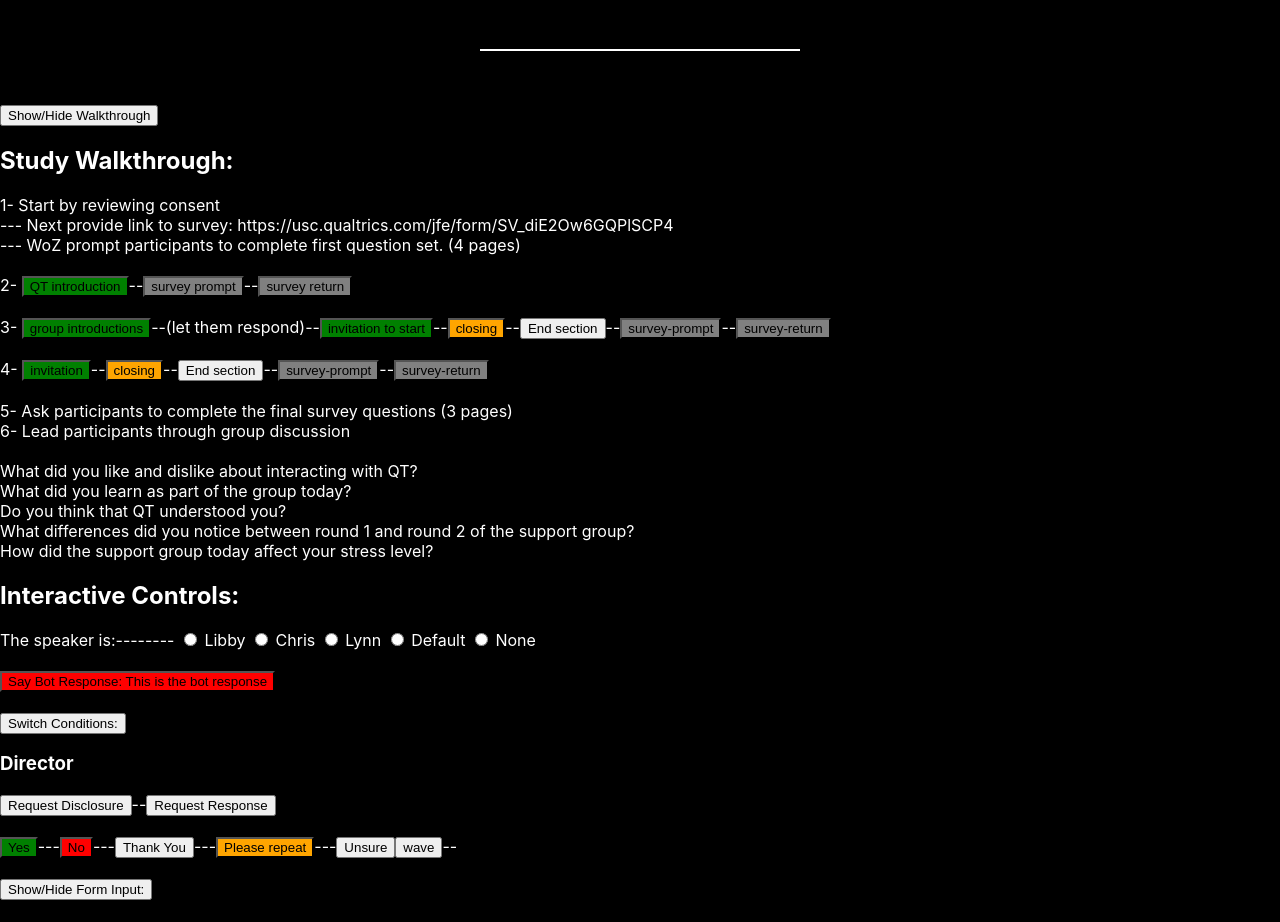
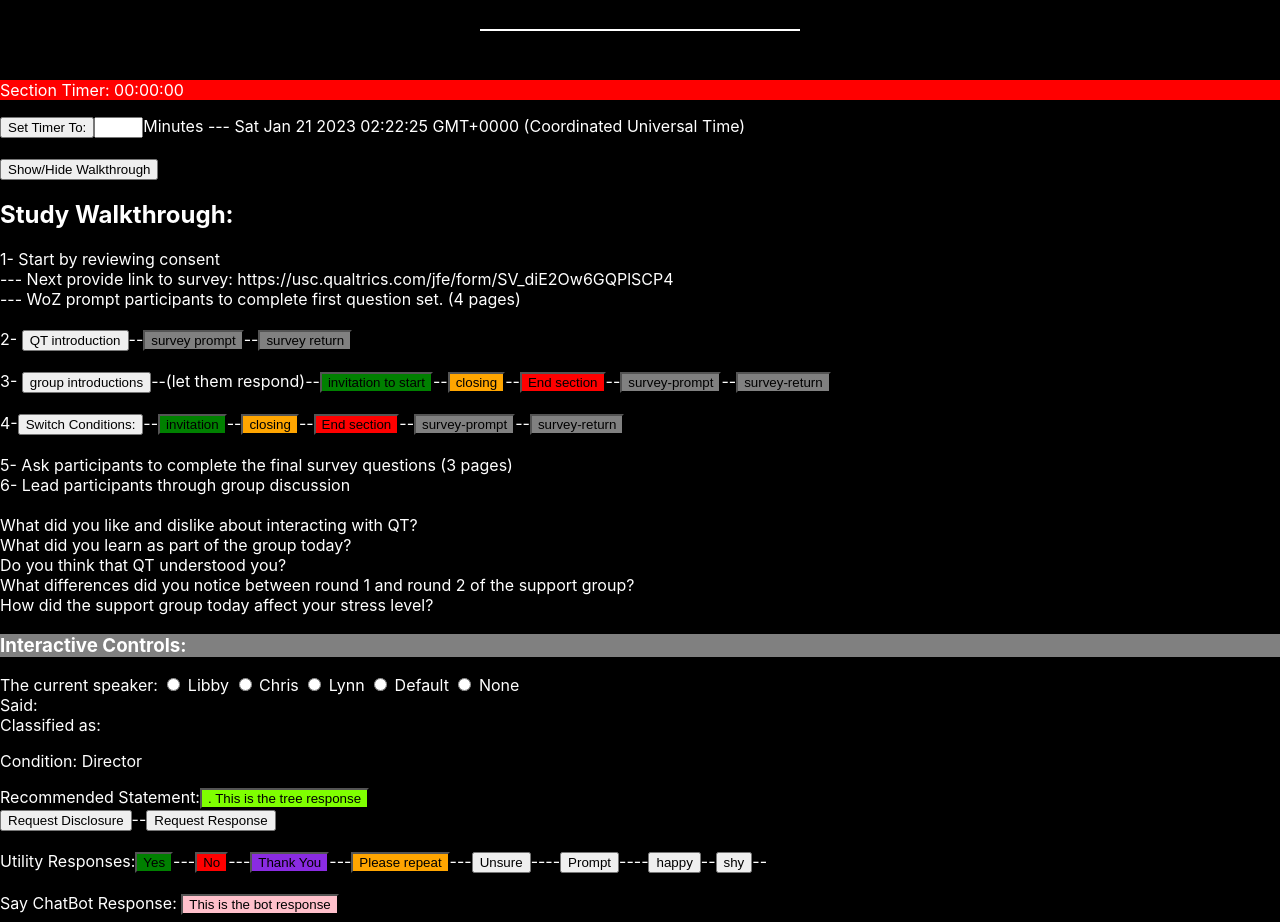
Before and after one commit to chrismbirmingham/hci-face, a React (Create React App) app in the folder frontend/WoZ/: page / in a window 1280 px wide. Shown: the top 922 px of the page. Built offline with nearby package versions, Linux system fonts and the light colour scheme; no server answers.

Commit message:
Add a countdown and update gui

```diff
--- a/frontend/WoZ/src/App.js
+++ b/frontend/WoZ/src/App.js
@@ -2,24 +2,26 @@ import './App.css';
 import React, { useState } from "react";
 import { w3cwebsocket as W3CWebSocket } from "websocket";
 import { ReactMic } from './react-mic-clone';
-
+import CountdownTimer from './timer';
 
 const stt_socket = new W3CWebSocket('ws://localhost:8000/api/stt');
 
 const App = ({ classes }) => {
-
-
   // Variables with state
   const [beginConversation, setBeginConversation] = useState(true);
   const [textToSay, setTextToSay] = useState("This is an example of what I sound like when I am talking.");
   const [botResponse, setBotResponse] = useState("This is the bot response");
   const [treeResponse, setTreeResponse] = useState("This is the tree response");
+
   const [isRecording, setIsRecording] = useState(false);
   const [showForm, setFormToggle] = useState(false);
   const [showWalkthrough, setWalkthroughToggle] = useState(false);
   const [condition, setCondition] = useState(false);
+
   const [speakerVoice, setSpeakerVoice] = useState("p270");
   const [participantSpeaker, setParticipantSpeaker] = useState("");
+  const [latestSpeech, setLatestSpeech] = useState("");
+  const [classifications, setClassifications] = useState("");
   const [transcribedData, setTranscribedData] = useState([""]);
 
   const [viseme, setViseme] = useState("");
@@ -42,18 +44,21 @@ const App = ({ classes }) => {
 
   /////// Process STT input and get bot response ///////
   async function process_stt(received) {
-    setTranscribedData(oldData => [participantSpeaker+":"+received,  <br></br>, ...oldData ])
-    const raw_res = await get_bot_response(received)
-    const respArray = raw_res.split("&&&")
-    setTreeResponse(respArray[0])
-    setBotResponse(respArray[1])
-    setBeginConversation(false)
+    setTranscribedData(oldData => [participantSpeaker+":"+received,  <br></br>, ...oldData ]);
+    setLatestSpeech(received);
+    setClassifications("");
+    const raw_res = await get_bot_response(received);
+    const respArray = raw_res.split("&&&");
+    setTreeResponse(respArray[0]);
+    setBotResponse(respArray[1]);
+    setClassifications(respArray[2]);
+    setBeginConversation(false);
   }
   async function get_bot_response(human_input) {
     const text = human_input
     const speaker = participantSpeaker
     if (text) {
-      return fetch(`//localhost:8000/api/bot_response?text=${encodeURIComponent(text)}&speaker=${encodeURIComponent(speaker)}&reset_conversation=${encodeURIComponent(beginConversation)}`, { cache: 'no-cache' })
+      return fetch(`//localhost:8000/api/bot_response?text=${encodeURIComponent(text)}&speaker=${encodeURIComponent(speaker)}&reset_conversation=${encodeURIComponent(beginConversation)}&director_condition=${encodeURIComponent(!condition)}`, { cache: 'no-cache' })
       .then(response => response.text())
       .then(message => {console.log(message); return message})
     }
@@ -133,10 +138,12 @@ const App = ({ classes }) => {
             className="sound-wave"
             strokeColor="#fff"
             backgroundColor="#000"
-            height={100}
+            height={60}
             width={320} />
         </div>
       </div>
+      <CountdownTimer/>
+      <br></br>
       <button id="toggle" onClick={() => setWalkthroughToggle(!showWalkthrough)}>Show/Hide Walkthrough</button>
       <div id="walkthrough" hidden={showWalkthrough}>
       <h2>Study Walkthrough:</h2>
@@ -146,22 +153,24 @@ const App = ({ classes }) => {
         ---  WoZ prompt participants to complete first question set. (4 pages)
         <br></br>
         <br></br>
-        2- <button style={{backgroundColor:"green"}} onClick={() => get_preset("f_qt-intro")}>QT introduction</button>--
+        2- <button onClick={() => get_preset("f_qt-intro")}>QT introduction</button>--
         <button style={{backgroundColor:"grey"}} onClick={() => get_preset("f_survey-prompt")}>survey prompt</button>--
         <button style={{backgroundColor:"grey"}} onClick={() => get_preset("f_survey-return")}>survey return</button>
         <br></br>
         <br></br>
-        3- <button style={{backgroundColor:"green"}} onClick={() => get_preset("f_group-intro")}>group introductions</button>--(let them respond)--
+        3- <button onClick={() => get_preset("f_group-intro")}>group introductions</button>--(let them respond)--
         <button style={{backgroundColor:"green"}} onClick={() => get_preset("f_invitation")}>invitation to start</button>--
         <button style={{backgroundColor:"orange"}} onClick={() => get_preset("f_closing")}>closing</button>--
-        <button onClick={() => get_preset("f_transition")}>End section</button>--
+        <button style={{backgroundColor:"red"}} onClick={() => get_preset("f_transition")}>End section</button>--
         <button style={{backgroundColor:"grey"}} onClick={() => get_preset("f_survey-prompt")}>survey-prompt</button>--
         <button style={{backgroundColor:"grey"}} onClick={() => get_preset("f_survey-return")}>survey-return</button>
         <br></br>
         <br></br>
-        4- <button style={{backgroundColor:"green"}} onClick={() => get_preset("f_invitation")}>invitation</button>--
+        4-
+        <button id="condition" onClick={() => setCondition(!condition)}>Switch Conditions:</button>--
+        <button style={{backgroundColor:"green"}} onClick={() => get_preset("f_invitation")}>invitation</button>--
         <button style={{backgroundColor:"orange"}} onClick={() => get_preset("f_closing")}>closing</button>--
-        <button onClick={() => get_preset("f_transition")}>End section</button>--
+        <button style={{backgroundColor:"red"}} onClick={() => get_preset("f_transition")}>End section</button>--
         <button style={{backgroundColor:"grey"}} onClick={() => get_preset("f_survey-prompt")}>survey-prompt</button>--
         <button style={{backgroundColor:"grey"}} onClick={() => get_preset("f_survey-return")}>survey-return</button>
         <br></br>
@@ -177,34 +186,45 @@ const App = ({ classes }) => {
       </div>
 
       <div id="controls">
-        <h2>Interactive Controls:</h2>
+        <h3 style={{backgroundColor:"grey"}}>Interactive Controls:</h3>
 
-        <div onChange={(e) => setParticipantSpeaker(e.target.value)}>The speaker is:--------
+        <div onChange={(e) => setParticipantSpeaker(e.target.value)}>The current speaker:
           <label> <input type="radio" value="Libby" name="speaker" text="Libby" /> Libby</label>
           <label> <input type="radio" value="Chris" name="speaker" /> Chris</label>
           <label> <input type="radio" value="Lynn" name="speaker" /> Lynn</label>
           <label> <input type="radio" value="Human" name="speaker" /> Default</label>
           <label> <input type="radio" value="" name="speaker" /> None</label>
-        </div><br></br>
-        <button style={{backgroundColor:"red"}} onClick={() => do_tts(botResponse)}>Say Bot Response: {botResponse}</button>
-        <br></br><br></br>{/* <button onClick={() => do_tts(participantSpeaker+". "+treeResponse)}>Say Tree Response: {treeResponse}</button> */}
+        </div>
+        Said: {latestSpeech}
+        <br></br>
+        Classified as: {classifications}
 
-        <button id="condition" onClick={() => setCondition(!condition)}>Switch Conditions:</button>
-        <div hidden={condition}><h3>Director</h3>
+        <div hidden={condition}><p>Condition: Director</p>
+        Recommended Statement:<button style={{backgroundColor:"Chartreuse"}} onClick={() => do_tts(participantSpeaker+". "+treeResponse)}>{participantSpeaker+". "+treeResponse}</button>
+        <br></br>
           <button onClick={() => get_preset("d_disclosure")}>Request Disclosure</button>--
           <button onClick={() => get_preset("d_response")}>Request Response</button></div>
-        <div hidden={!condition}><h3>Role Model</h3>
+        <div hidden={!condition}><p>Condition: Role Model</p>
+        Recommended Statement:<button style={{backgroundColor:"Chartreuse"}} onClick={() => do_tts(participantSpeaker+". "+treeResponse)}>{participantSpeaker+". "+treeResponse}</button>
+        <br></br>
           <button onClick={() => get_preset("r_disclosure")}>Make Disclosure</button>--
           <button onClick={() => do_tts(participantSpeaker+". "+treeResponse)}>Say Response: {treeResponse}</button></div>
         <br></br>
+
         {/* <h4>Utility Responses</h4> */}
+        Utility Responses:
           <button style={{backgroundColor:"green"}} onClick={() => do_tts("Yes.")}>Yes</button>---
           <button style={{backgroundColor:"red"}} onClick={() => do_tts("No.")}>No</button>---
-          <button onClick={() => do_tts("Thank you "+participantSpeaker)}>Thank You</button>---
+          <button style={{backgroundColor:"BlueViolet"}} onClick={() => do_tts("Thank you, "+participantSpeaker)}>Thank You</button>---
           <button style={{backgroundColor:"orange"}} onClick={() => do_tts(participantSpeaker+" can you repeat that? I didn't hear you.")}>Please repeat</button>---
-          <button onClick={() => do_tts("I am unsure how to answer that, sorry.")}>Unsure</button>
-          <button onClick={() => get_preset("g_QT/hi")}>wave</button>--
+          <button onClick={() => do_tts("I am unsure how to answer that. sorry.")}>Unsure</button>----
+          <button onClick={() => do_tts("Is there anything anyone would like to talk about?")}>Prompt</button>----
+          <button onClick={() => get_preset("g_QT/emotions/happy")}>happy</button>--
+          <button onClick={() => get_preset("g_QT/emotions/shy")}>shy</button>--
         <br></br><br></br>
+        Say ChatBot Response: <button style={{backgroundColor:"pink"}} onClick={() => do_tts(botResponse)}>{botResponse}</button>
+        <br></br>
+        <br></br>
       </div>
 
       <button id="toggle" onClick={() => setFormToggle(!showForm)}>Show/Hide Form Input:</button>
```
